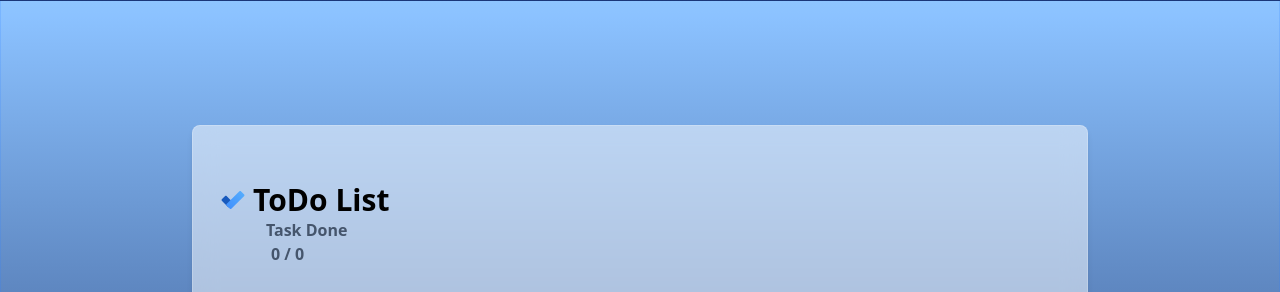
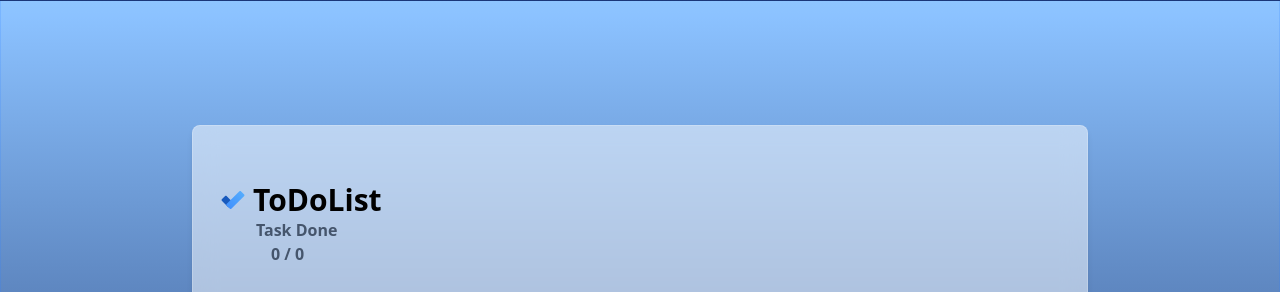
Before and after one commit to NguyettMiinh/Todo-list, a React (Vite) app: page / in a window 1280 px wide. Shown: the top 292 px of the page. Built offline with nearby package versions, Linux system fonts and the light colour scheme.

Commit message:
version 4

```diff
--- a/src/components/Todo.jsx
+++ b/src/components/Todo.jsx
@@ -30,7 +30,7 @@ const Todo = () => {
     <div className="h-64 w-full bg-white/50 backdrop-blur-md border border-white/20 place-self-center w-14/15 max-w-4xl flex flex-col p-7 min-h-[550px] rounded-lg shadow-md">
       <div className="flex items-center mt-7 gap-2">
         <img src={todoTick} className="w-6 h-6" alt="Todo Tick" />
-        <h1 className="text-3xl font-semibold">ToDo List</h1>
+        <h1 className="text-3xl font-semibold">ToDoList</h1>
       </div>
       <div>
         <TodoCount todos_completed={todos_completed} total_todos={total_todos} />
--- a/src/components/TodoCount.jsx
+++ b/src/components/TodoCount.jsx
@@ -5,7 +5,7 @@ const TodoCount = ({todos_completed,total_todos}) => {
     <section>
         <div className=''>
             <div>
-                <p className=' ml-[45px] text-slate-600  font-semibold'>Task Done</p>
+                <p className=' ml-[35px] text-slate-600  font-semibold'>Task Done</p>
             </div>
             <div className='ml-[50px] text-slate-600 font-semibold'>
                 {todos_completed} / {total_todos}
```
